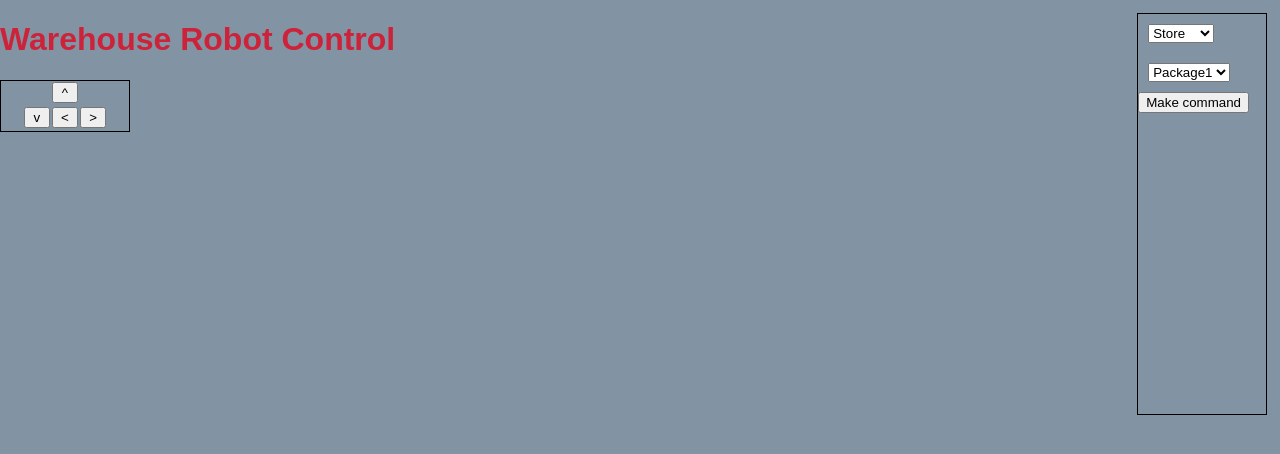
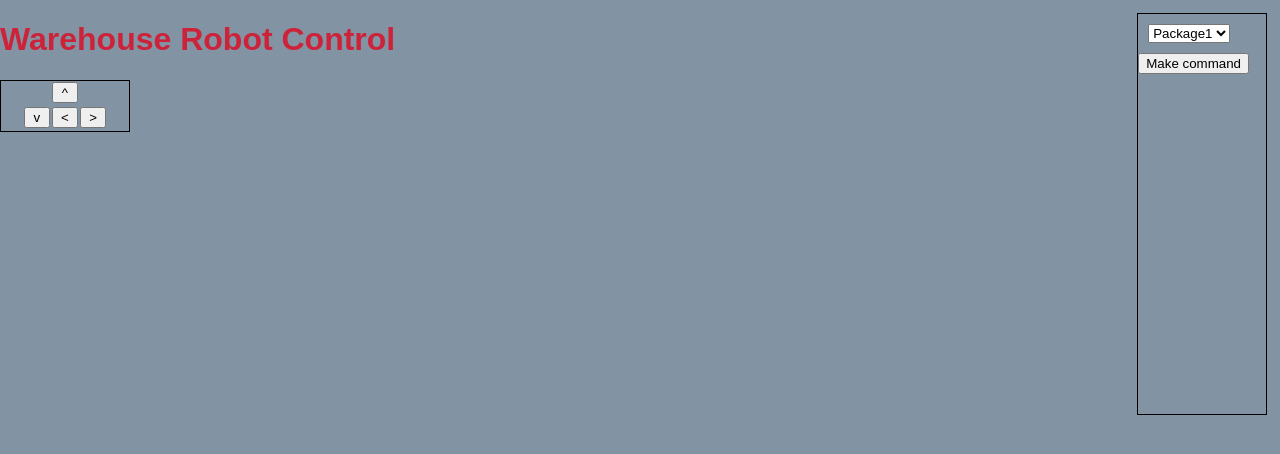
Before and after one commit to Gullix/runestonegroup5, a React (Create React App) app in the folder Web/rsreact/: page / in a window 1280 px wide. Shown: the top 454 px of the page. Built offline with nearby package versions, Linux system fonts and the light colour scheme; no server answers.

Commit message:
instrwindow

```diff
--- a/Web/rsreact/src/InstructionWindow.js
+++ b/Web/rsreact/src/InstructionWindow.js
@@ -17,22 +17,18 @@ class InstructionWindow extends Component{
     makeCommand(){
 
     }
-    handleChange() {
-        console.log("YO");
+    handleChange(change) {
+
         this.setState({
-            value:event.target.value
+            command:change.target.value
             });
     }
 
     render(){
-
+             console.log(this.state);
         return(
             <div id="instructionContainer">
-                <select className="instructionOption"   value={this.state.value} onChange={this.handleChange}>
-                    <option value="store" >Store</option>
-                    <option value="pickUp">Pick up</option>
-                </select>
-                <select className="instructionOption">
+                <select className="instructionOption"   value={this.state.command} onChange={this.handleChange}>
                     <option value="Package1">Package1</option>
                     <option value="Package2">Package2</option>
                 </select>
```
